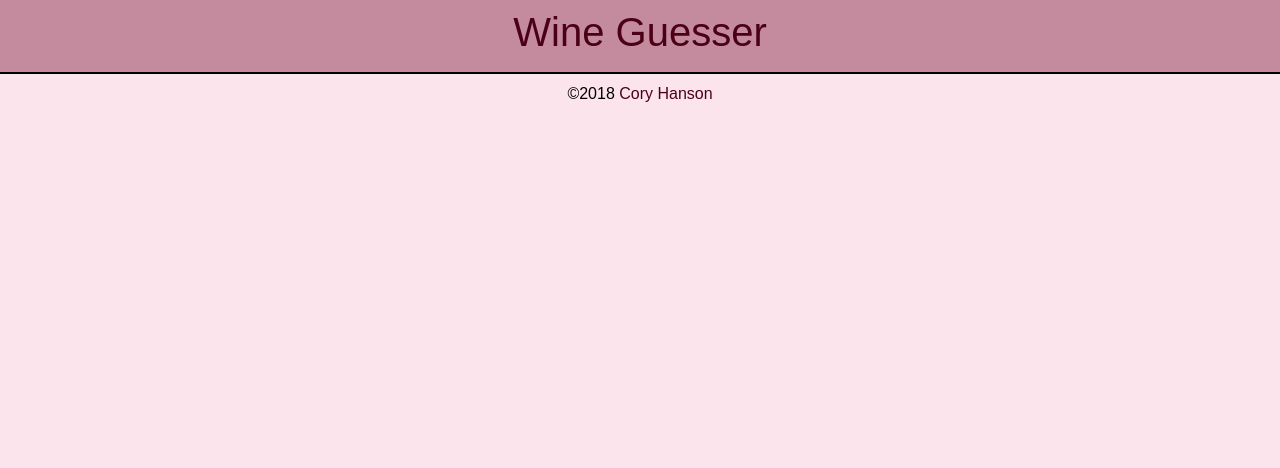
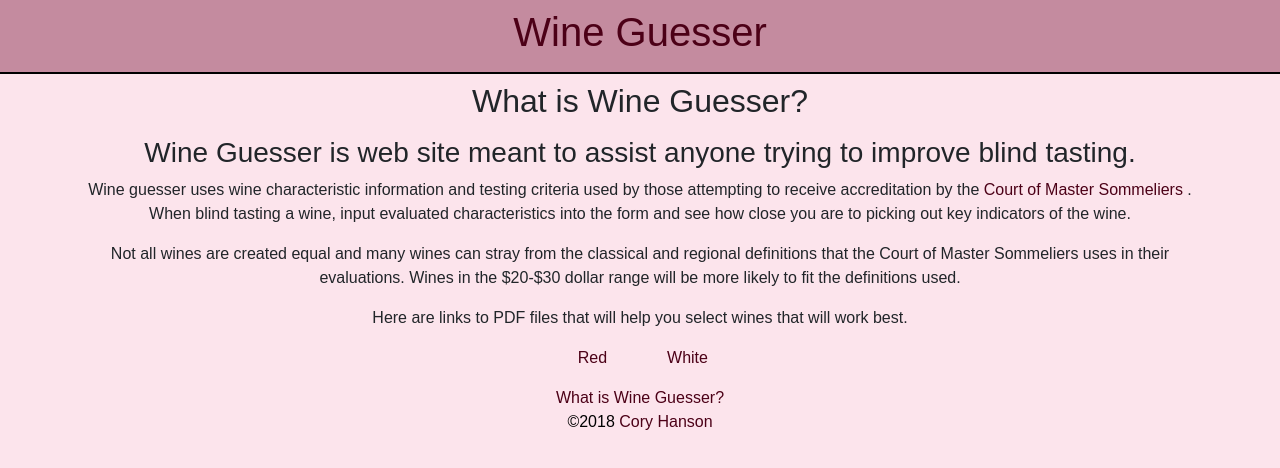
Before and after one commit to chanson5000/wineguesser-react, a React (Create React App) app in the folder client/: page /about in a window 1280 px wide. Shown: the top 468 px of the page. Built offline with nearby package versions, Linux system fonts and the light colour scheme.

Commit message:
Added about and more links.

```diff
--- a/client/src/App.js
+++ b/client/src/App.js
@@ -6,6 +6,7 @@
 import Footer from './components/layout/Footer';
 import RedForm from './components/guess/RedForm';
 import WhiteForm from './components/guess/WhiteForm';
+import About from './components/layout/About';
 
 import './App.css';
 
@@ -18,6 +19,7 @@
             <Route exact path="/" component={Landing}/>
             <Route exact path="/guess-red" component={RedForm}/>
             <Route exact path="/guess-white" component={WhiteForm}/>
+            <Route exact path="/about" component={About}/>
             <Footer/>
           </div>
         </Router>
--- /dev/null
+++ b/client/src/components/common/AboutLink.js
@@ -0,0 +1,11 @@
+import React from 'react';
+
+export default() => {
+  return (
+      <div>
+        <a href="/about">
+            What is Wine Guesser?
+        </a>
+      </div>
+  );
+};
--- /dev/null
+++ b/client/src/components/common/RemoteLink.js
@@ -0,0 +1,24 @@
+import React from 'react';
+import PropTypes from 'prop-types';
+
+const RemoteLink = ({
+  url, text, newWindow
+}) => {
+  if (newWindow) {
+    return (
+        <a href={url} rel="noopener noreferer" target="_blank">{text}</a>
+    )
+  } else {
+    return (
+        <a href={url} rel="noopener noreferer">{text}</a>
+    )
+  }
+};
+
+RemoteLink.propTypes = {
+  url: PropTypes.string.isRequired,
+  text: PropTypes.string.isRequired,
+  newWindow: PropTypes.bool
+};
+
+export default RemoteLink;
--- /dev/null
+++ b/client/src/components/layout/About.js
@@ -0,0 +1,38 @@
+import React, {Component} from 'react';
+import RemoteLink from "../common/RemoteLink";
+
+class About extends Component {
+  render() {
+    return (
+        <div className="container text-center">
+          <h2 className="p-2">What is Wine Guesser?</h2>
+          <h3>Wine Guesser is web site meant to assist anyone trying to improve blind tasting.</h3>
+          <p>
+            Wine guesser uses wine characteristic information and testing criteria used by those attempting to receive accreditation by the <RemoteLink url="https://www.mastersommeliers.org/" text="Court of Master Sommeliers" newWindow={true}/> . When blind tasting a wine, input evaluated characteristics into the form and see how close you are to picking out key indicators of the wine.
+          </p>
+          <p>
+            Not all wines are created equal and many wines can stray from the classical and regional definitions that the Court of Master Sommeliers uses in their evaluations. Wines in the $20-$30 dollar range will be more likely to fit the definitions used.
+          </p>
+          <p>
+            Here are links to PDF files that will help you select wines that will work best.
+          </p>
+          <div className="row justify-content-center">
+            <div className="col-md-1">
+              <RemoteLink
+                  url="http://www.wineguesser.com/files/Examinable_Red_Wines.pdf"
+                  text="Red"
+                  newWindow={true}/>
+            </div>
+            <div className="col-md-1">
+              <RemoteLink
+                  url="http://www.wineguesser.com/files/Examinable_White_Wines.pdf"
+                  text="White"
+                  newWindow={true}/>
+            </div>
+          </div>
+        </div>
+    );
+  }
+}
+
+export default About;
--- a/client/src/components/layout/Footer.js
+++ b/client/src/components/layout/Footer.js
@@ -1,11 +1,18 @@
 import React, {Component} from 'react';
+import RemoteLink from '../common/RemoteLink';
+import AboutLink from '../common/AboutLink';
 
 class Footer extends Component {
   render() {
     return (
-        <div className="container-fluid wg-footer text-center">
+        <div className="container-fluid wg-footer text-center p-2">
           <footer className="p-2">
-            &copy;{new Date().getFullYear()} <a href="https://coryhanson.us" rel="noopener noreferrer" target="_blank">Cory Hanson</a>
+            <AboutLink/>
+            &copy;{new Date().getFullYear()}&nbsp;
+            <RemoteLink
+                url="https://coryhanson.us"
+                text="Cory Hanson"
+                newWindow={true}/>
           </footer>
         </div>
     );
```
